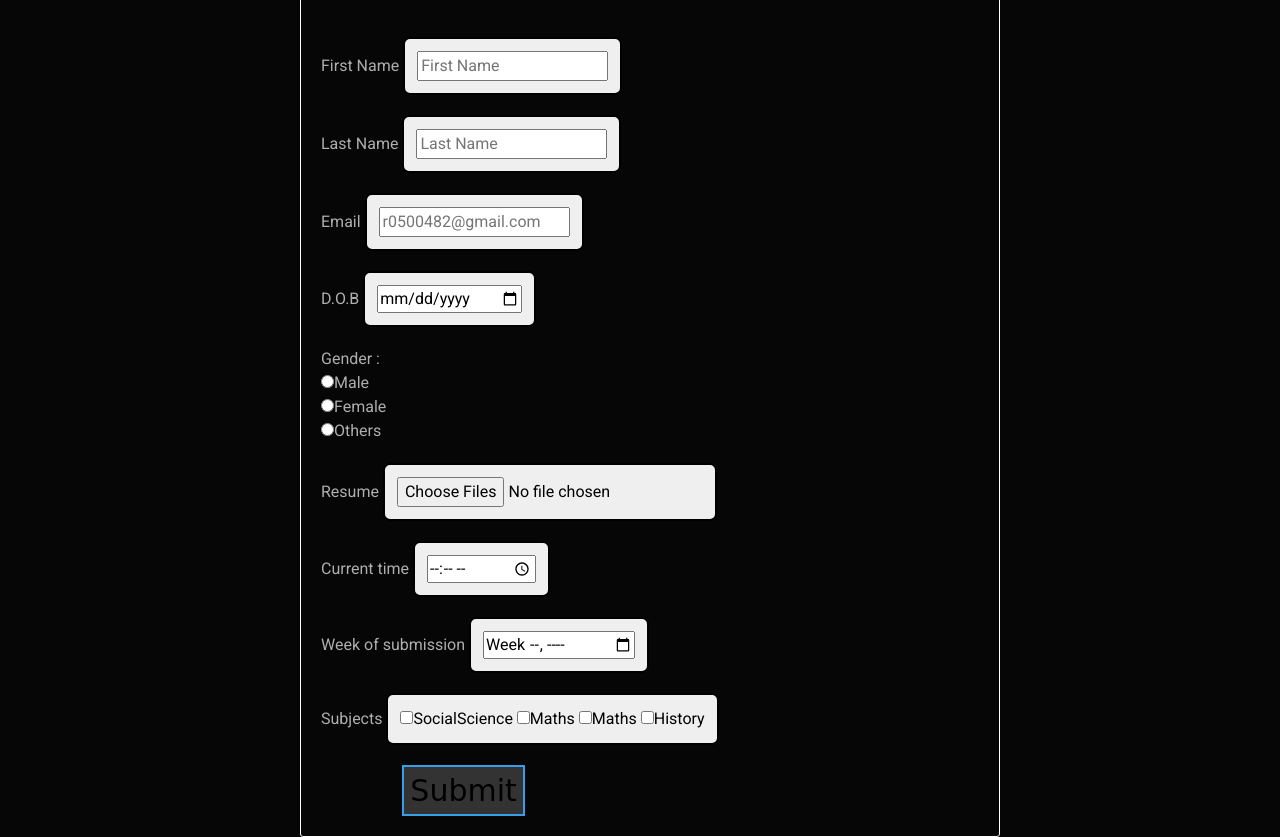
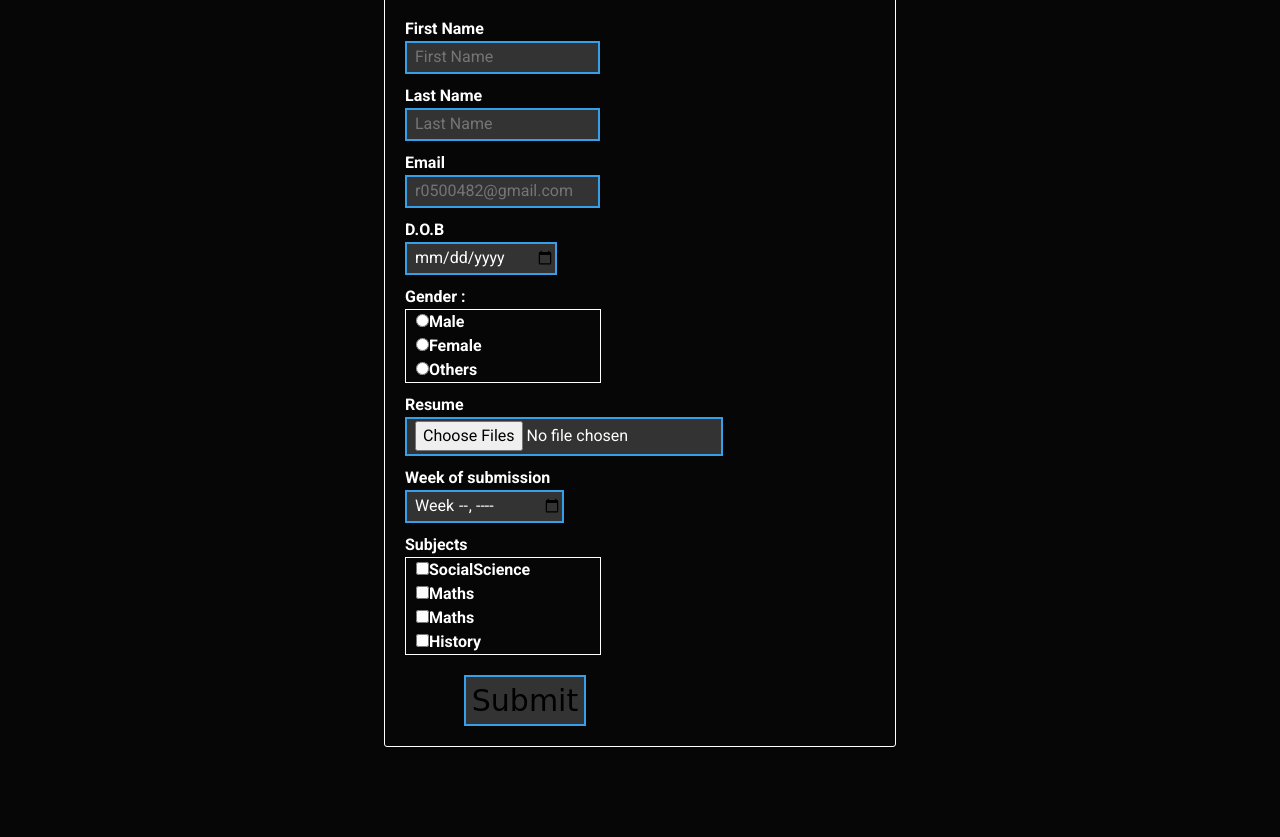
Before and after one commit to the-parvez-16/Projects, a plain HTML site: page Registrationform/Registration.html in a window 1280 px wide. Shown: the part 238-1075 px from the top of the page. After the commit the page ends 985 px from the top, so only its background shows below. Drawn offline with nearby package versions, Linux system fonts and the light colour scheme.

Commit message:
Update Project@3

```diff
--- a/Registrationform/Registration.html
+++ b/Registrationform/Registration.html
@@ -23,77 +23,83 @@
             <span><button type="button" class="btn btn-outline-dark">About</button></span>
         </div>
         <div>
-            <button type="button" class="btn btn-outline-light">Sign In</button>
-            <button type="button" class="btn btn-outline-primary">Sign Up</button>
+            <a href="index.html">
+                <button type="button" class="btn btn-outline-light">Sign In</button>
+            </a>
+            <a href="Registration.html">
+                <button type="button" class="btn btn-outline-primary">Sign Up</button>
+            </a>
         </div>
     </header>
-    <main>
-        <div align="center"><div class="rgform">Registration Form</div></div>
-        <div class="first">
-            <span>First Name</span>
-            <button class="name">
+
+    <section class="">
+        <div align="center">
+            <div class="rgform">Registration Form</div>
+        </div>
+        <div class="login-usrip">
+            <label>First Name</label>
+            <div>
                 <input type="text" name="txtTest" placeholder="First Name" pattern="[A-Z][A-Z a-z]{4.14}">
-            </button><br>
+            </div>
+        </div>
 
-            <span>Last Name</span>
-            <button class="name2">
+        <div class="login-usrip">
+            <label>Last Name</label>
+            <div>
                 <input type="text" name="txtTest" placeholder="Last Name" pattern="[A-Z][A-Z a-z]{4.14}">
-            </button><br>
+            </div>
+        </div>
 
-            <span>Email</span>
-            <button class="emailg">
+        <div class="login-usrip">
+            <label>Email</label>
+            <div>
                 <input type="email" name="txtEmail" placeholder="r0500482@gmail.com">
-            </button><br>
+            </div>
+        </div>
 
-            <span>D.O.B</span>
-            <button class="dob">
+        <div class="login-usrip">
+            <label>D.O.B</label>
+            <div>
                 <input type="date" name="txtDate">
-            </button>
-            <div class="gender">
-                <span>Gender :</span><br>
+            </div>
+        </div>
+
+        <div class="login-usrip">
+            <label>Gender : </label>
+            <div style="border: 1px solid #fff;width: 40%;padding-left: 10px;">
                 <input type="radio" name="gender" value="MALE"><label>Male</label><br>
                 <input type="radio" name="gender" value="FEMALE"><label>Female</label><br>
                 <input type="radio" name="gender" value="OTHERS"><label>Others</label>
             </div>
         </div>
-        <div class="second">
-            <span>Resume</span>
-            <button class="resume">
 
+        <div class="login-usrip">
+            <label>Resume</label>
+            <div>
                 <input type="file" name="txtFile" multiple accept=".png">
-            </button><br>
+            </div>
+        </div>
 
-            <span>Current time</span>
+        <div class="login-usrip">
+            <label>Week of submission</label>
+            <div>
+                <input type="week" placeholder="Week 01, 2025">
+            </div>
+        </div>
 
-            <button class="time">
-
-
-                <input type="time" placeholder="16:54">
-            </button><br>
-
-            <span>Week of submission</span>
-            <button class="week">
-
-
-                <input type="week" placeholder="Week 01, 2025">
-            </button><br>
-
-            <span>Subjects</span>
-            <button class="subject">
-
-
-                <input type="checkbox" name="subject1" value="SocialScience"><label>SocialScience</label>
-                <input type="checkbox" name="subject2" value="Maths"><label>Maths</label>
-                <input type="checkbox" name="subject3" value="Science"><label>Maths</label>
+        <div class="login-usrip">
+            <label>Subjects</label>
+            <div style="border: 1px solid #fff;width: 40%;padding-left: 10px;">
+                <input type="checkbox" name="subject1" value="SocialScience"><label>SocialScience</label><br>
+                <input type="checkbox" name="subject2" value="Maths"><label>Maths</label><br>
+                <input type="checkbox" name="subject3" value="Science"><label>Maths</label><br>
                 <input type="checkbox" name="subject4" value="History"><label>History</label>
-
-
-            </button>
+            </div>
         </div>
 
         <div class="submit" style="margin-left: 12%;">
             <button>Submit</button>
         </div>
-    </main>
+    </section>
 </body>
 </html>
--- a/Registrationform/style.css
+++ b/Registrationform/style.css
@@ -7,13 +7,29 @@ header {
     justify-content: space-between;
 }
 
-.section {
-    margin-top: 30px;
+section {
+    margin-top: 50px;
     border: 1px solid #fff;
     border-radius: 3px;
-    width: 700px;
-    margin-left: 300px;
+    width: 40%;
+    margin-left: 30%;
     padding: 0 0 20px 20px;
+}
+
+label{
+    font-weight: bold;
+    color: #fff;
+}
+input{
+    background-color: #333;
+    border: 2px solid #359fea;
+    color: #fff;
+    padding: 2px 0 3px 8px;
+    outline: none;
+}
+
+.login-usrip{
+    margin: 10px 0 10px 0;
 }
 
 .login {
@@ -24,22 +40,8 @@ header {
     width: 200px;
     padding: 10px;
     border: 2px solid #359fea;
-    margin: 20px 0 50px 0;
+    margin: 20px 0 20px 0;
 }
-
-.email {
-    margin: 0 0 20px 0;
-}
-
-main {
-    margin-top: 50px;
-    border: 1px solid #fff;
-    border-radius: 3px;
-    width: 700px;
-    margin-left: 300px;
-    padding: 0 0 20px 20px;
-}
-
 .rgform {
     text-align: center;
     width: 400px;
@@ -50,38 +52,6 @@ main {
     color: #fff;
     padding: 10px;
     border: 2px solid #359fea;
-}
-
-.first button {
-    border: 2px solid black;
-    border-radius: 7px;
-    padding: 12px;
-
-}
-
-.second button {
-    border: 2px solid black;
-    border-radius: 7px;
-    padding: 12px;
-}
-
-.gender {
-    border: #888;
-    margin-bottom: 20px;
-}
-
-.name {
-    margin-top: 20px;
-    margin-bottom: 20px;
-}
-
-.name2,
-.emailg,
-.dob,
-.resume,
-.time,
-.week {
-    margin-bottom: 20px;
 }
 
 .submit {
```
Also changed, not shown: Registrationform/index.html (+12 -77 lines).
